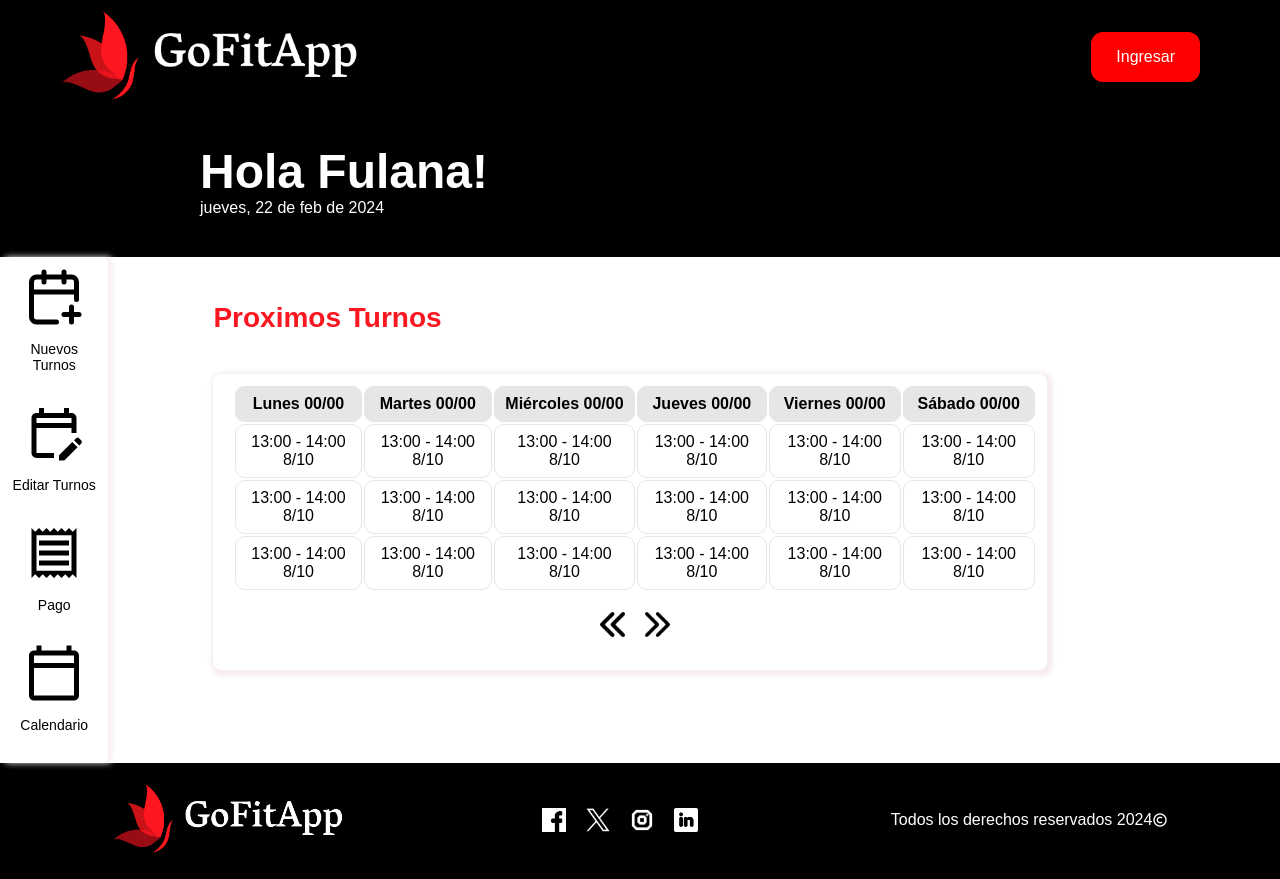
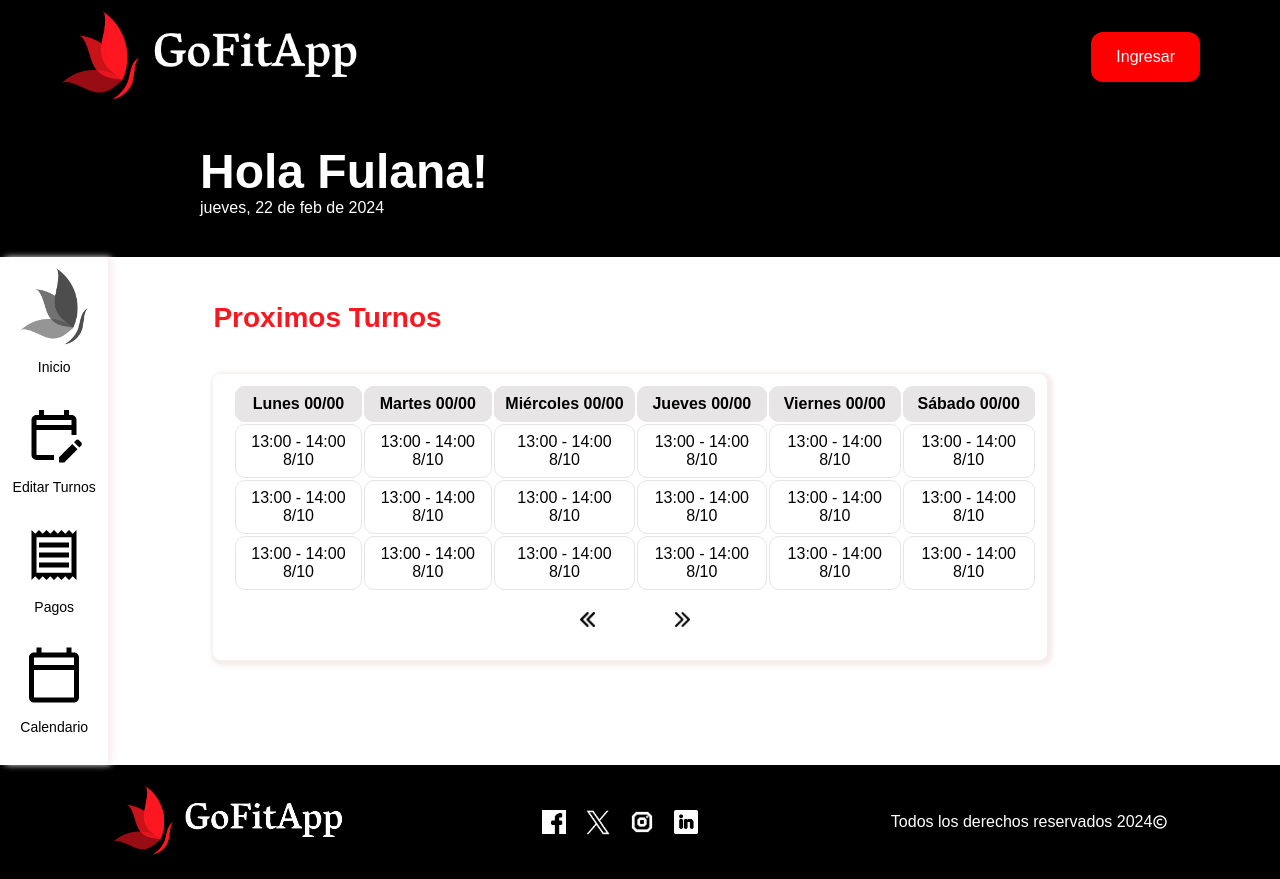
Before and after one commit to Alex420s/C16-74-n-python, a React (Create React App) app in the folder frontend/: page /profesional in a window 1280 px wide. Built offline with nearby package versions, Linux system fonts and the light colour scheme; the HTML template or start-up script is replaced by a standard one.

Commit message:
Agregando detalles vs

```diff
--- /dev/null
+++ b/frontend/src/components/SidebarProf.jsx
@@ -0,0 +1,31 @@
+import React from 'react'
+import '../stylesheets/Sidebar.css'
+import images from '../images/image.png'
+import { MdOutlineEditCalendar, MdOutlineCalendarToday, MdOutlineReceipt } from "react-icons/md";
+
+const SidebarUser = () => {
+  return (
+    <div className="sidebar">
+        <ul>
+            <li>
+                <span className="sidebarIcons"> <img src={images} alt="Logo" /> </span>
+                <p>Inicio</p>
+            </li>
+            <li>
+                <span className="sidebarIcons"> <MdOutlineEditCalendar /> </span>
+                <p>Editar Turnos</p>
+            </li>
+            <li>
+                <span className="sidebarIcons"> <MdOutlineReceipt /> </span>
+                <p>Pagos</p>
+            </li>
+            <li>
+                <span className="sidebarIcons"> <MdOutlineCalendarToday /> </span>
+                <p>Calendario</p>
+            </li>
+        </ul>
+    </div>
+  )
+}
+
+export default SidebarUser
--- a/frontend/src/components/Sidebar.jsx
+++ b/frontend/src/components/SidebarUser.jsx
@@ -3,7 +3,7 @@ import '../stylesheets/Sidebar.css'
 import { LuCalendarPlus } from "react-icons/lu";
 import { MdOutlineEditCalendar, MdOutlineCalendarToday, MdOutlineReceipt } from "react-icons/md";
 
-const Sidebar = () => {
+const SidebarUser = () => {
   return (
     <div className="sidebar">
         <ul>
@@ -28,4 +28,4 @@ const Sidebar = () => {
   )
 }
 
-export default Sidebar
+export default SidebarUser
--- a/frontend/src/pages/ProfessionalHome.jsx
+++ b/frontend/src/pages/ProfessionalHome.jsx
@@ -3,7 +3,7 @@ import Header from '../components/footer-header/Header.jsx'
 import Footer from '../components/footer-header/Footer.jsx'
 import ProfessionalPage from '../components/ProfessionalPage.jsx'
 import Saludo from '../components/Saludo.jsx'
-import Sidebar from '../components/Sidebar.jsx'
+import SidebarProf from '../components/SidebarProf.jsx'
 import '../stylesheets/ProfessionalHome.css'
 
 const ProfessionalHome = () => {
@@ -13,7 +13,7 @@ const ProfessionalHome = () => {
       <Saludo />
           <div className="main">
             <div className='side-novedades'>
-              <Sidebar />
+              <SidebarProf />
               <ProfessionalPage />
             </div>
           </div>
--- a/frontend/src/pages/UserHome.jsx
+++ b/frontend/src/pages/UserHome.jsx
@@ -2,7 +2,7 @@ import React from 'react'
 import Header from '../components/footer-header/Header.jsx'
 import Footer from '../components/footer-header/Footer.jsx'
 import Saludo from '../components/Saludo.jsx'
-import Sidebar from '../components/Sidebar.jsx'
+import SidebarUser from '../components/SidebarUser.jsx'
 import Novedades from '../components/Novedades.jsx'
 import UserSearchbar from '../components/UserSearchbar.jsx'
 import '../stylesheets/UserHome.css'
@@ -14,7 +14,7 @@ const UserHome = () => {
       <Saludo />
           <div className="main">
             <div className='side-novedades'>
-              <Sidebar />
+              <SidebarUser />
               <Novedades />
             </div>
             <UserSearchbar />
--- a/frontend/src/stylesheets/ProfessionalPage.css
+++ b/frontend/src/stylesheets/ProfessionalPage.css
@@ -52,7 +52,7 @@ button {
 }
 
 .mover {
-    width: 25px;
+    width: 15px;
     background-color: white;
 }
 
@@ -63,6 +63,6 @@ button {
 .navegacion-semanal {
     display: flex;
     justify-content: center;
-    gap: 20px;
+    gap: 80px;
     margin: 20px 0;
 }
--- a/frontend/src/stylesheets/Sidebar.css
+++ b/frontend/src/stylesheets/Sidebar.css
@@ -21,3 +21,7 @@
 .sidebar li {
     margin-bottom: 30px;
 }
+
+.sidebar img {
+    width: 70px;
+}
```
Also changed, not shown: frontend/src/images/image.png (added).
